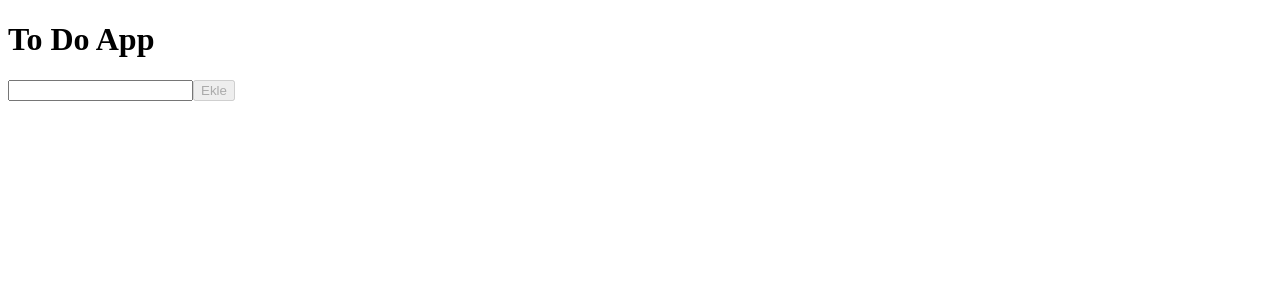
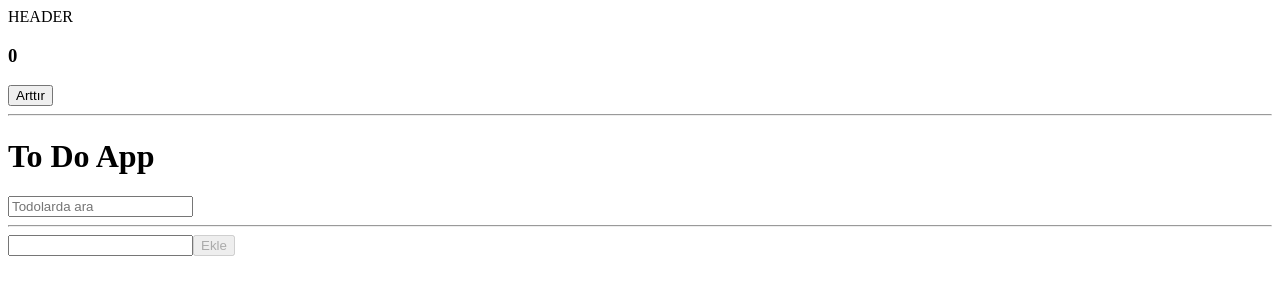
Before and after one commit to kubilayyazi78/ReactStarterKit, a React (Create React App) app: page / in a window 1280 px wide. Shown: the top 300 px of the page. Built offline with nearby package versions, Linux system fonts and the light colour scheme.

Commit message:
Memoization uygulandı.

```diff
--- /dev/null
+++ b/src/AddToDo.js
@@ -0,0 +1,19 @@
+import {memo} from "react"
+function AddToDo({submitHandle,onChange,todo}){
+    console.log('AddToDo rendered')
+    return (
+        <form onSubmit={submitHandle}>
+        <input
+          type="text"
+          value={todo}
+          onChange={(e) => {
+            onChange(e);
+          }}
+        ></input>
+        <button disabled={!todo} type="submit">
+          Ekle
+        </button>
+      </form>
+    )
+}
+export default memo(AddToDo);
--- a/src/App.js
+++ b/src/App.js
@@ -1,51 +1,69 @@
-/* eslint-disable default-case */
-import { useReducer } from "react";
+import { useReducer, useState, useCallback, useMemo } from "react";
 import todoReducer from "./reducers/todoReducer";
-
-
+import Header from "./Header";
+import AddToDo from "./AddToDo";
+import Todos from "./Todos";
 function App() {
+  console.log("app rendered");
   const [state, dispatch] = useReducer(todoReducer, {
     todos: [],
-    todo: ''
+    todo: "",
+    search: ''
   });
 
-  const submitHandle = (e) => {
+  const [count, setCount] = useState(0);
+
+  const submitHandle = useCallback(
+    (e) => {
       e.preventDefault();
       dispatch({
-      type:'ADD_TODO',
-      todo:state.todo
-    })
+        type: "ADD_TODO",
+        todo: state.todo,
+      });
       //  setTodos([...todos, todo]);
       //  setTodo('')
-  };
-  const onChange = (e) => {
+    },
+    [state.todo]
+  );
+  const onChange = useCallback((e) => {
     //setTodo(e.target.value)
     dispatch({
       type: "SET_TODO",
       value: e.target.value,
     });
+  }, []);
+  const searchHandle = (e) => {
+    dispatch({
+      type: "SET_SEARCH",
+      value: e.target.value,
+    });
   };
+
+  const filteredTodos = useMemo(()=>{
+    return state.todos.filter(todo=>todo.toLocaleLowerCase('TR').includes(state.search.toLocaleLowerCase('TR')))
+  },[state.search, state.todos])
 
   return (
     <>
+      <Header></Header>
+      <h3>{count}</h3>
+      <button onClick={() => setCount((count) => count + 1)}>Arttır</button>
+      <hr></hr>
       <h1>To Do App</h1>
-      <form onSubmit={submitHandle}>
       <input
         type="text"
-          value={state.todo}
-          onChange={(e) => {
-            onChange(e);
-          }}
+        value={state.search}
+        placeholder="Todolarda ara"
+        onChange={searchHandle}
       ></input>
-        <button disabled={!state.todo} type="submit">
-          Ekle
-        </button>
-      </form>
-      <ul>
-        {state.todos.map((todo, index) => (
-          <li key={index}>{todo}</li>
-        ))}
-      </ul>
+      {state.search}
+      <hr></hr>
+      <AddToDo
+        onChange={onChange}
+        submitHandle={submitHandle}
+        todo={state.todo}
+      ></AddToDo>
+      <Todos todos={filteredTodos}></Todos>
     </>
   );
 }
--- /dev/null
+++ b/src/Header.js
@@ -0,0 +1,8 @@
+import {memo} from "react"
+function Header(){
+console.log('header rendered')
+return (
+    <header>HEADER</header>
+)
+}
+export default memo(Header)
--- /dev/null
+++ b/src/ToDoItem.js
@@ -0,0 +1,6 @@
+import {memo} from "react";
+function ToDoItem({ todo }) {
+    console.log('ToDoItem rendered')
+  return (<li>{todo}</li>)
+}
+export default memo(ToDoItem);
--- /dev/null
+++ b/src/Todos.js
@@ -0,0 +1,13 @@
+import ToDoItem from "./ToDoItem";
+import {memo} from "react";
+function Todos({ todos }) {
+    console.log('Todos rendered')
+  return (
+    <ul>
+      {todos.map((todo, index) => (
+        <ToDoItem todo={todo} key={index}></ToDoItem>
+      ))}
+    </ul>
+  );
+}
+export default memo(Todos);
--- a/src/reducers/todoReducer.js
+++ b/src/reducers/todoReducer.js
@@ -12,6 +12,11 @@
           todo:'',
           todos: [...state.todos, action.todo],
         }
+        case 'SET_SEARCH' :
+          return {
+            ...state,
+            search:action.value
+          }
     }
   }
 
```
Also changed, not shown: src/Example4.js (added, +50 -0 lines). Lines whose indentation alone changed are shown as unchanged.
